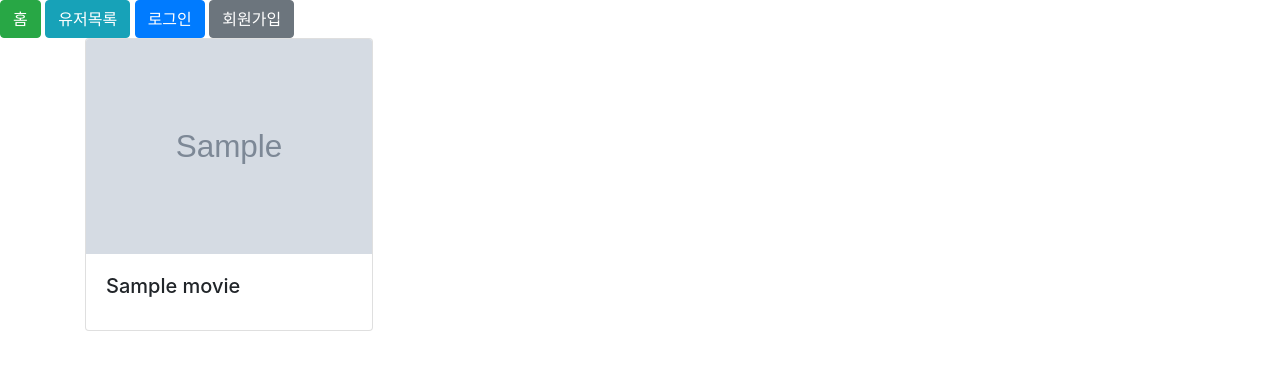
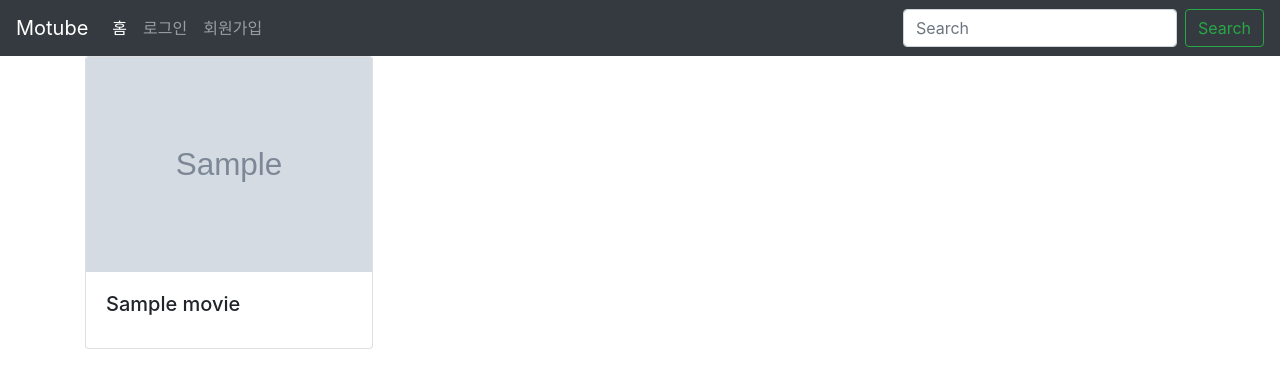
Before and after one commit to porciuscato/2019_motube, a Django app: template movies/templates/movies/index.html in a window 1280 px wide. Shown: the top 388 px of the page. Run offline with Django 3.2, Linux system fonts and the light colour scheme; the template is opened without the code that fills it: most values are stand-ins (such as "Sample title", 1, 10 or a date in 2020); grey boxes marked "Sample" are stand-in pictures; some libraries are stand-ins or nearby versions.

Commit message:
modify templates and add js func

```diff
--- a/accounts/views.py
+++ b/accounts/views.py
@@ -55,7 +55,7 @@ def signup(request):
         form = CustomUserCreationForm(request.POST)
         if form.is_valid():
             form.save()
-            return redirect('movies:index')
+            return redirect('accounts:login')
         return redirect('accounts:signup')
     else:
         form = CustomUserCreationForm()
--- a/motube/templates/__nav.html
+++ b/motube/templates/__nav.html
@@ -1,9 +1,37 @@
-<a class="btn btn-success" href="{% url 'movies:index' %}">홈</a>
-<a class="btn btn-info" href="{% url 'accounts:index' %}">유저목록</a>
-{% if user.is_authenticated %}
-  <a class="btn btn-light" href="{% url 'accounts:logout' %}">로그아웃</a>
-  <a class="btn btn-danger" href="{% url 'accounts:delete' %}">회원탈퇴</a>
-{% else %}
-  <a class="btn btn-primary" href="{% url 'accounts:login' %}">로그인</a>
-  <a class="btn btn-secondary" href="{% url 'accounts:signup' %}">회원가입</a>
-{% endif %}
+<nav class="navbar navbar-expand-lg navbar-dark bg-dark">
+  <a class="navbar-brand" href="{% url 'movies:index' %}">Motube</a>
+  <button class="navbar-toggler" type="button" data-toggle="collapse" data-target="#navbarSupportedContent"
+    aria-controls="navbarSupportedContent" aria-expanded="false" aria-label="Toggle navigation">
+    <span class="navbar-toggler-icon"></span>
+  </button>
+
+  <div class="collapse navbar-collapse" id="navbarSupportedContent">
+    <ul class="navbar-nav mr-auto mt-2 mt-lg-0">
+      <li class="nav-item active">
+        <a class="nav-link" href="{% url 'movies:index' %}">홈</a>
+      </li>
+      {% if user.is_authenticated %}
+      <li class="nav-item">
+        <a class="nav-link" href="{% url 'accounts:logout' %}">로그아웃</a>
+      </li>
+      <li class="nav-item">
+        <a class="nav-link" href="{% url 'accounts:delete' %}">회원탈퇴</a>
+      </li>
+      <li class="nav-item">
+        <a class="nav-link" href="{% url 'accounts:user_detail' user.pk %}">프로필</a>
+      </li>
+      {% else %}
+      <li class="nav-item">
+        <a class="nav-link" href="{% url 'accounts:login' %}">로그인</a>
+      </li>
+      <li class="nav-item">
+        <a class="nav-link" href="{% url 'accounts:signup' %}">회원가입</a>
+      </li>
+      {% endif %}
+    </ul>
+    <form class="form-inline my-2 my-lg-0">
+      <input class="form-control mr-sm-2" type="search" placeholder="Search" aria-label="Search">
+      <button class="btn btn-outline-success my-2 my-sm-0" type="submit">Search</button>
+    </form>
+  </div>
+</nav>
--- a/motube/templates/base.html
+++ b/motube/templates/base.html
@@ -8,10 +8,13 @@
   <meta name="viewport" content="width=device-width, initial-scale=1.0">
   <meta http-equiv="X-UA-Compatible" content="ie=edge">
   <title>Document</title>
+  <script src="https://unpkg.com/axios/dist/axios.min.js"></script>
 </head>
 <body>
   {% include '__nav.html' %}
-  {% block body %}
-  {% endblock %}
+  <div class="container">
+    {% block body %}
+    {% endblock %}
+  </div>
 </body>
 </html>
--- a/movies/templates/movies/index.html
+++ b/movies/templates/movies/index.html
@@ -1,7 +1,7 @@
 {% extends 'base.html' %}
 
 {% block body %}
-<div class="container">
+<div id="app">
   <div class="row">
     {% for movie in movies %}
     <div class="col-4">
@@ -10,10 +10,10 @@
         <div class="card-body">
           <h5 class="card-title">{{ movie.title }}</h5>
           {% if user.is_authenticated %}
-            {% if movie in user.like_movies.all %}
-              <a class="btn btn-danger" href="{% url 'movies:like' movie.pk %}">좋아요취소</a>
+            {% if user in movie.like_users.all %}
+              <button @click="like({{ movie.pk }})" id="like{{ movie.pk }}" class="btn btn-outline-primary">좋아요 취소</button>
             {% else %}
-              <a href="{% url 'movies:like' movie.pk %}" class="btn btn-primary">좋아요</a>
+              <button @click="like({{ movie.pk }})" id="like{{ movie.pk }}" class="btn btn-primary">좋아요</button>
             {% endif %}
           {% endif %}
         </div>
@@ -23,4 +23,45 @@
   </div>
 </div>
 
+<script src="https://cdn.jsdelivr.net/npm/vue/dist/vue.js"></script>
+<script src="https://cdn.jsdelivr.net/npm/vue@2.6.0"></script>
+<script>
+  const app = new Vue({
+    el: '#app',
+    data: {
+    },
+    methods: {
+      like(movieId) {
+        const likeBtn = document.querySelector(`#like${movieId}`)
+        axios.get(`/movies/${movieId}/like/`)
+          .then(res => {
+            if (res.data.liked) {
+              likeBtn.className='btn btn-outline-primary'
+              likeBtn.innerText='좋아요 취소'
+            } else {
+              likeBtn.className='btn btn-primary'
+              likeBtn.innerText='좋아요'
+            }
+          })
+      }
+    }
+  })
+  // const likeBtn = document.querySelector('#like-btn')
+  // likeBtn.addEventListener('click', function (e) {
+  //   const movieId = e.target.dataset.id
+  //   console.log(movieId)
+  // axios.get(`/movies/${movieId}/like/`)
+  //   .then(res => {
+  //     if (res.data.liked) {
+  //       e.target.classList.remove('btn-primary')
+  //       e.target.classList.add('btn-outline-primary')
+  //       e.target.innerText = '좋아요 취소'
+  //     } else {
+  //       e.target.classList.remove('btn-outline-primary')
+  //       e.target.classList.add('btn-primary')
+  //       e.target.innerText = '좋아요'
+  //     }
+  //     })
+  // })
+</script>
 {% endblock %}
```
Also changed, not shown: accounts/templates/accounts/detail.html (+8 -14 lines), movies/views.py (+9 -1 lines).
